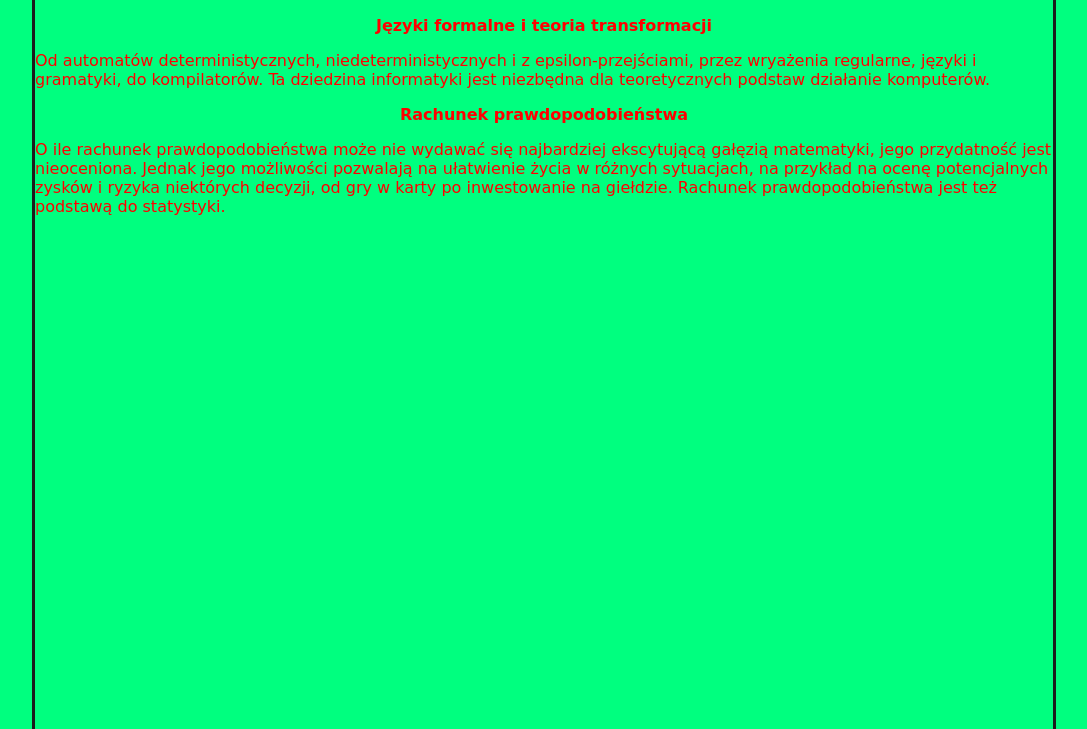
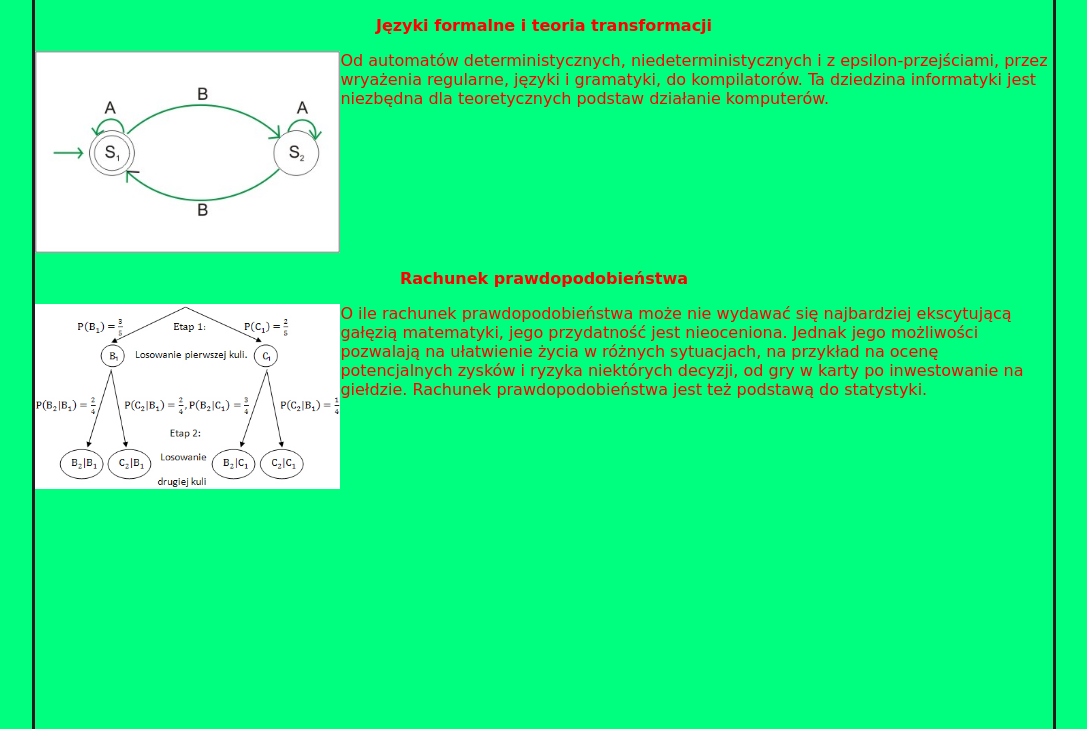
Before and after one commit to ProtossLuigi/studia, a PHP site: page /interests.html in a window 1280 px wide. Shown: the part 51-780 px from the top of the page, without its empty margins (96-1183 px from the left). Run offline with PHP 8.4, Linux system fonts and the light colour scheme.

Commit message:
more www

```diff
--- a/www/lab1/interests.html
+++ b/www/lab1/interests.html
@@ -15,10 +15,12 @@
 </nav>
 <section class="interest">
     <p style="text-align: center"><b>Języki formalne i teoria transformacji</b></p>
+    <img src="automat.jpg" alt="automat">
     <p>Od automatów deterministycznych, niedeterministycznych i z epsilon-przejściami, przez wryażenia regularne, języki i gramatyki, do kompilatorów. Ta dziedzina informatyki jest niezbędna dla teoretycznych podstaw działanie komputerów.</p>
 </section>
 <section class="interest">
     <p style="text-align: center"><b>Rachunek prawdopodobieństwa</b></p>
+    <img src="jz1p1drzewko2.jpg" alt="drzewo">
     <p>O ile rachunek prawdopodobieństwa może nie wydawać się najbardziej ekscytującą gałęzią matematyki, jego przydatność jest nieoceniona. Jednak jego możliwości pozwalają na ułatwienie życia w różnych sytuacjach, na przykład na ocenę potencjalnych zysków i ryzyka niektórych decyzji, od gry w karty po inwestowanie na giełdzie. Rachunek prawdopodobieństwa jest też podstawą do statystyki.</p>
 </section>
 </body>
--- a/www/lab1/projects.html
+++ b/www/lab1/projects.html
@@ -13,5 +13,6 @@
         <li><a href="interests.html">zainteresowania</a> </li>
     </ul>
 </nav>
+
 </body>
 </html>
--- a/www/lab1/style.css
+++ b/www/lab1/style.css
@@ -64,6 +64,10 @@ img {
     object-fit: contain;
 }
 
+.interest {
+    overflow: auto;
+}
+
 .interest > img {
     max-width: 30%;
     display: block;
@@ -91,6 +95,7 @@ img {
 
     .interest > img {
         float: left;
+
     }
 }
 
```
Also changed, not shown: www/lab1/automat.jpg (added), www/lab1/jz1p1drzewko2.jpg (added), 1 other file.
